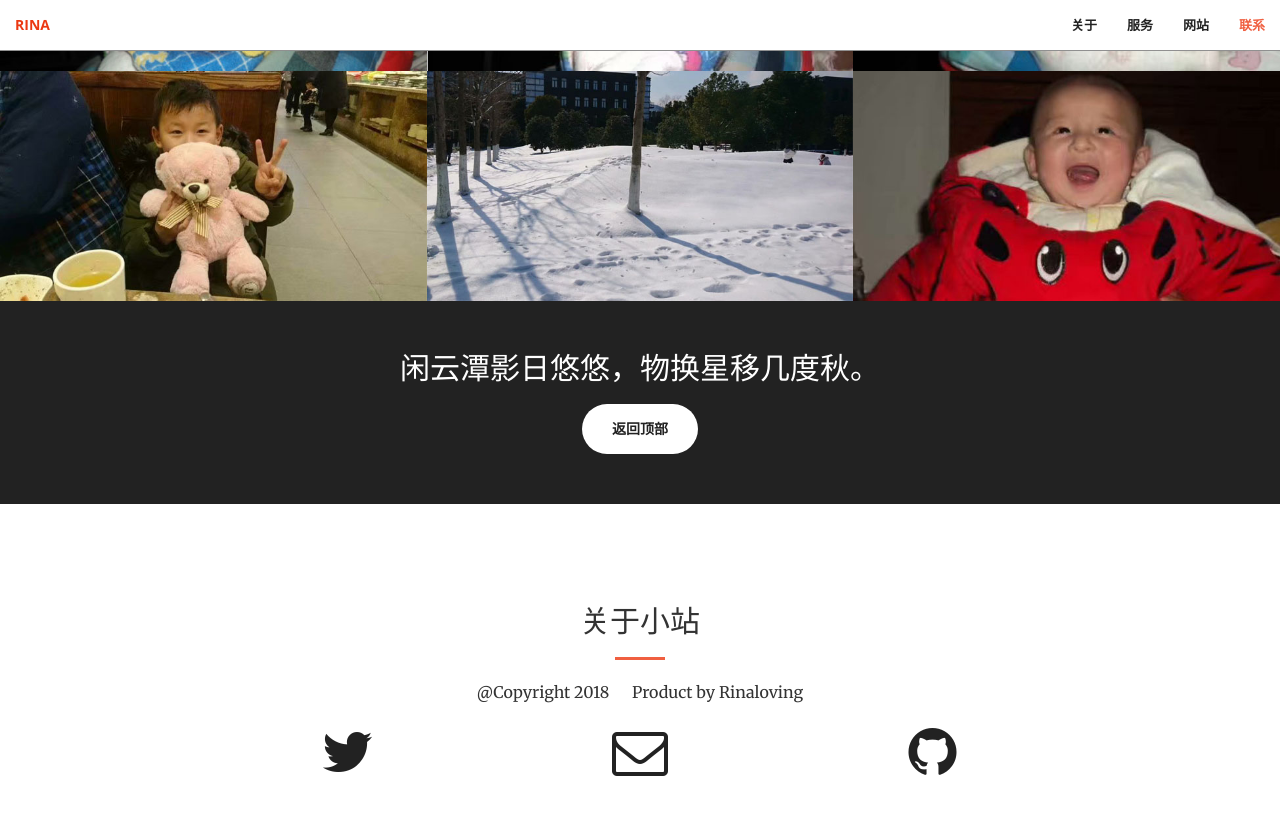
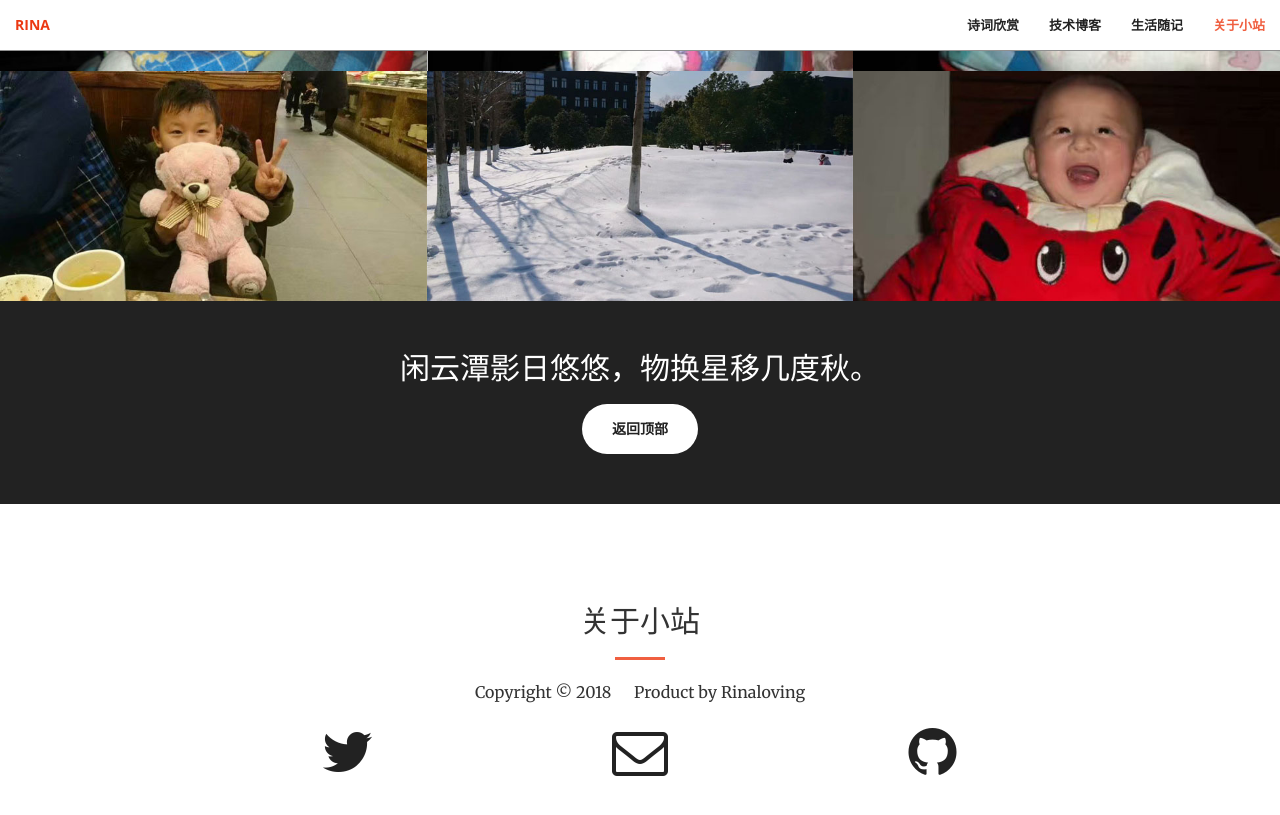
Before and after one commit to Rinaloving/Rinaloving.github.io, a Jekyll site: the page built from index.html, in a window 1280 px wide and 900 px high, scrolled down 1831 px. Shown: the top 815 px of the window. Built offline with Jekyll 4.4.1, drawn with Linux system fonts in a browser that asks for light colours.

Commit message:
更新文字

```diff
--- a/_includes/contact.html
+++ b/_includes/contact.html
@@ -4,7 +4,7 @@
             <div class="col-lg-8 col-lg-offset-2 text-center">
                 <h2 class="section-heading">关于小站</h2>
                 <hr class="primary">
-                <p>@Copyright 2018            &nbsp&nbsp&nbsp&nbsp      Product by Rinaloving</p>
+                <p>Copyright ©  2018            &nbsp&nbsp&nbsp&nbsp      Product by Rinaloving</p>
             </div>
         <div class="col-lg-2 col-lg-offset-2 text-center">
             <a href="https://twitter.com/{{ site.twitter_username }}">
--- a/_includes/nav.html
+++ b/_includes/nav.html
@@ -15,16 +15,16 @@
         <div class="collapse navbar-collapse" id="bs-example-navbar-collapse-1">
             <ul class="nav navbar-nav navbar-right">
                 <li>
-                    <a class="page-scroll" href="#about">关于</a>
+                    <a class="page-scroll" href="#about">诗词欣赏</a>
                 </li>
                 <li>
-                    <a class="page-scroll" href="#services">服务</a>
+                    <a class="page-scroll" href="#services">技术博客</a>
                 </li>
                 <li>
-                    <a class="page-scroll" href="#portfolio">网站</a>
+                    <a class="page-scroll" href="#portfolio">生活随记</a>
                 </li>
                 <li>
-                    <a class="page-scroll" href="#contact">联系</a>
+                    <a class="page-scroll" href="#contact">关于小站</a>
                 </li>
             </ul>
         </div>
```
